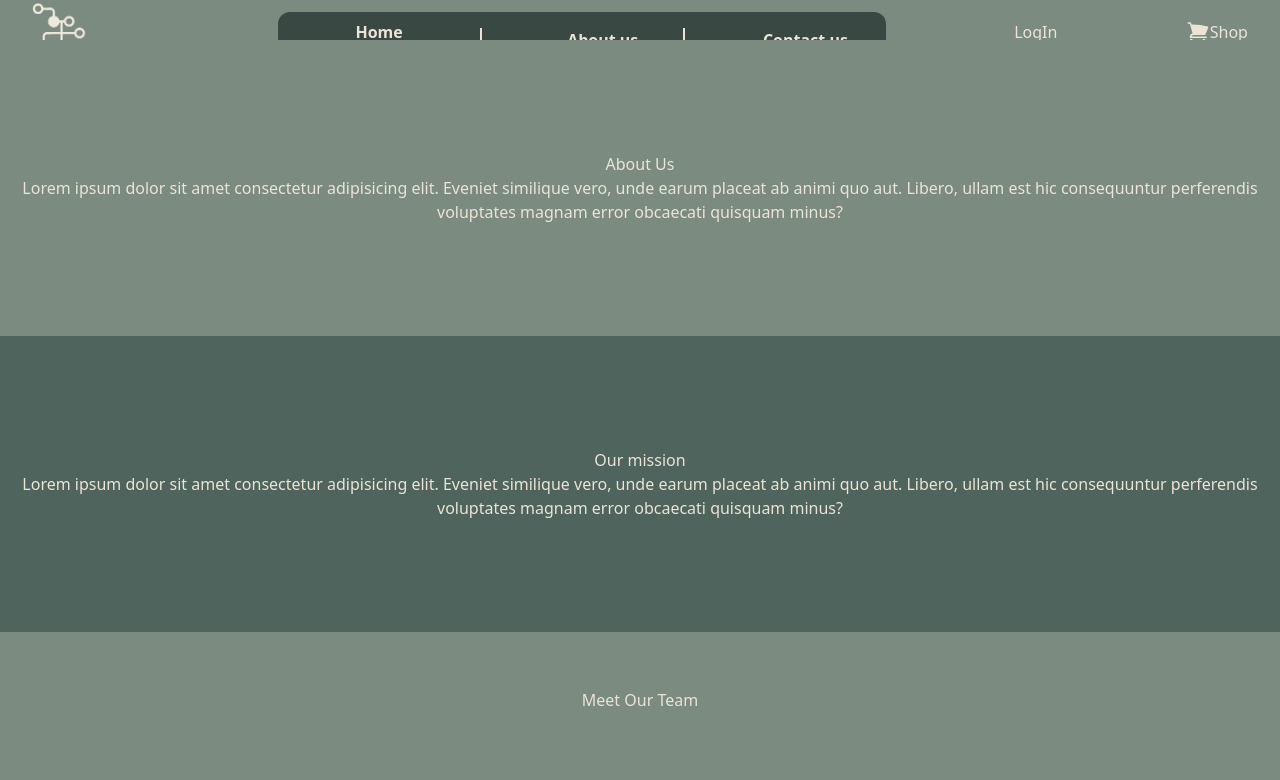
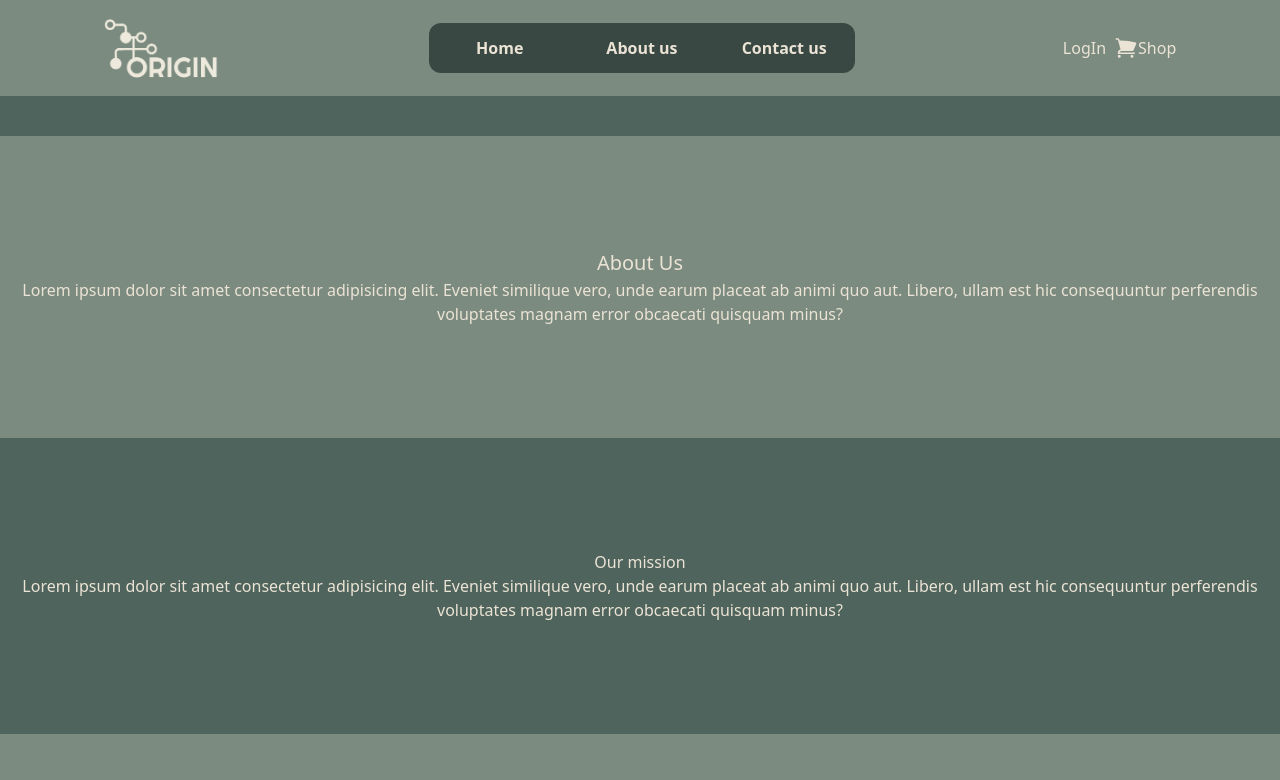
Before and after one commit to egidehirwa/origin, a React (Create React App) app in the folder frontend/: page /about in a window 1280 px wide. Shown: the top 780 px of the page. Built offline with nearby package versions, Linux system fonts and the light colour scheme.

Commit message:
Fixed Header by fairy Nadege

```diff
--- a/frontend/src/components/header/desktopHeader.jsx
+++ b/frontend/src/components/header/desktopHeader.jsx
@@ -6,8 +6,8 @@ import { Link } from "react-router-dom";
 const DesktopHeader = ({logedIn}) => {
     return (
         logedIn?
-        <DesktopHeaderLogIn />:
-        <DesktopHeaderLogOut />
+        <DesktopHeaderLogOut/>:
+        <DesktopHeaderLogIn />
 
     )
 }
@@ -15,53 +15,55 @@ const DesktopHeader = ({logedIn}) => {
 const DesktopHeaderLogIn = () => {
     return (
         <div className="bg-lightgreen">
-        <div className="container max-h-6 p-8 hidden lg:flex justify-between  items-center">
-            <img src={logo} alt="Origin Logo" className="max-h-24" />
-            <div className="flex items-center w-1/2 rounded-xl justify-around bg-darkgreen space-y-4">
+            <div className="min-h-4 hidden lg:flex justify-around  items-center">
+                <img src={logo} alt="Origin Logo" className="max-h-24" />
+                <div className=" bg-darkgreen w-1/3 min-h-[50px] rounded-xl flex justify-evenly items-center">
                     <Link to="/about" className="text-center font-semibold text-lightcream w-1/3">
-                    Home
+                        Home
                     </Link>
-                    <Link to="/about" className="text-center font-semibold text-lightcream w-1/3 border-l-2 pl-10 border-lightcream">
-                    About us
+                    <Link to="/about" className="text-center font-semibold text-lightcream w-1/3 border-lightcream">
+                        About us
                     </Link>
-                    <Link to="/contact" className="text-center font-semibold text-lightcream w-1/3 border-l-2 pl-10 border-lightcream">
-                    Contact us
+                    <Link to="/contact" className="text-center font-semibold text-lightcream w-1/3 border-lightcream">
+                        Contact us
                     </Link>
+                </div>
+                <div className="flex items-left space-x-2">
+                    <LogInButton />
+                    <div className="flex">
+                        <ShoppingCartIcon className="h-6 w-6 text-redcream" />
+                        <p>Shop</p>
+                    </div>
+                </div>
             </div>
-            <LogInButton />
-            <div className="flex iteams-left">
-                <ShoppingCartIcon className="h-6 w-6 text-redcream" />
-                <p>Shop</p>
-            </div>
-        </div>
-        </div>
+        </div >
     )
 }
 
 const DesktopHeaderLogOut = () => {
     return (
-            <div className="bg-lightgreen">
-            <div className="container max-h-6 p-8 hidden lg:flex justify-between items-center">
+        <div className="bg-lightgreen">
+            <div className="container max-h-6 p-8 hidden lg:flex justify-between  items-center">
                 <img src={logo} alt="Origin Logo" className="max-h-24" />
                 <div className="flex items-center w-1/2 rounded-xl justify-around bg-darkgreen space-y-4">
-                        <Link to="/about" className="text-center font-semibold text-lightcream w-1/3">
+                    <Link to="/about" className="text-center font-semibold text-lightcream w-1/3">
                         Home
-                        </Link>
-                        <Link to="/about" className="text-center font-semibold text-lightcream w-1/3 border-l-2 pl-10 border-lightcream">
+                    </Link>
+                    <Link to="/about" className="text-center font-semibold text-lightcream w-1/3 border-l-2 pl-10 border-lightcream">
                         About us
-                        </Link>
-                        <Link to="/contact" className="text-center font-semibold text-lightcream w-1/3 border-l-2 pl-10 border-lightcream">
+                    </Link>
+                    <Link to="/contact" className="text-center font-semibold text-lightcream w-1/3 border-l-2 pl-10 border-lightcream">
                         Contact us
-                        </Link>
+                    </Link>
                 </div>
-                <LogInButton />
+                <LogOutButton />
                 <div className="flex iteams-left">
                     <ShoppingCartIcon className="h-6 w-6 text-redcream" />
                     <p>Shop</p>
                 </div>
             </div>
-            </div>
-        )
-    }
+        </div>
+    )
+}
 
 export default DesktopHeader
--- a/frontend/src/layouts/rootLayout.jsx
+++ b/frontend/src/layouts/rootLayout.jsx
@@ -6,7 +6,7 @@ import DesktopHeader from "../components/header/desktopHeader";
 const RootLayout = ({logedIn}) => {
   return (
     <div className="root-layout flex flex-col min-h-screen bg-greenish text-lightcream">
-      <header className="h-10">
+      <header className="mb-10">
         <DesktopHeader logedIn={logedIn} />
       </header>
       <main className="container mx-auto my-auto">
--- a/frontend/src/pages/about.jsx
+++ b/frontend/src/pages/about.jsx
@@ -13,7 +13,7 @@ const AboutPage = ({logedIn}) => {
 const AboutUs = () => {
     return (
         <div className="bg-lightgreen flex flex-col items-center text-center text-lightcream pt-28 pb-28">
-        <h2 className="text-center text-3xl">About Us</h2>
+        <h2 className="text-center text-xl">About Us</h2>
         <p>Lorem ipsum dolor sit amet consectetur adipisicing elit. Eveniet similique vero, unde earum placeat ab animi quo aut. Libero, ullam est hic consequuntur perferendis voluptates magnam error obcaecati quisquam minus?</p>
         </div>
     )
```
